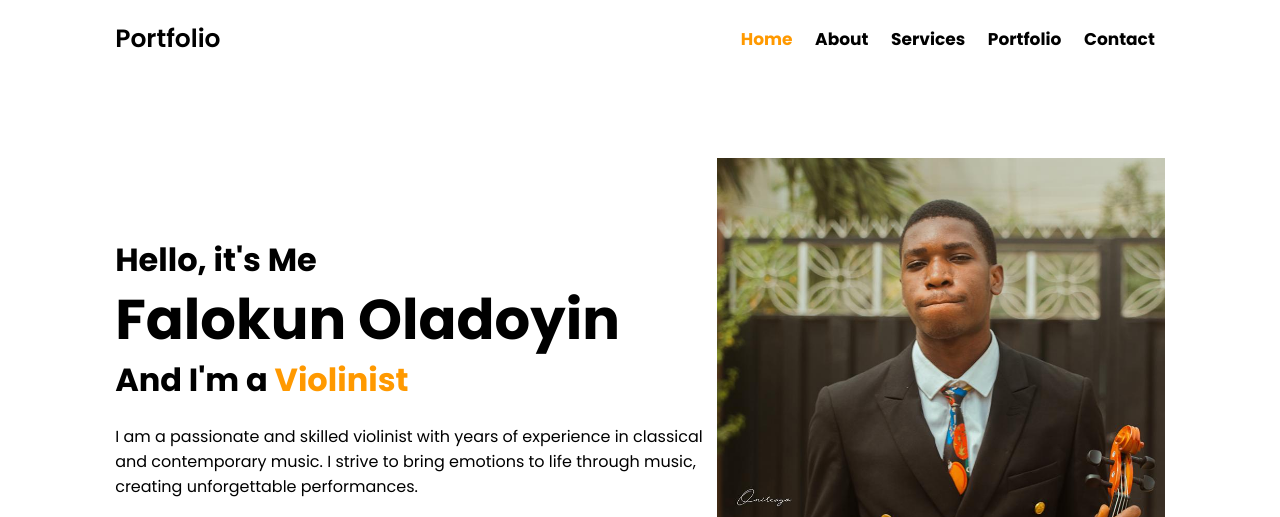
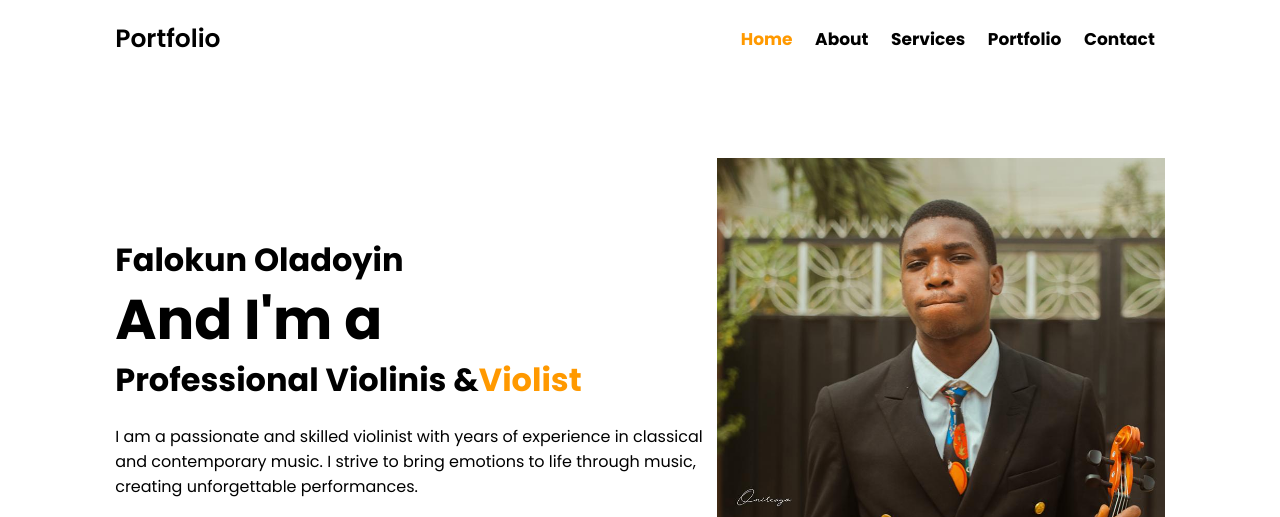
Before and after one commit to cohzyweb/Violawiz, a plain HTML site: page index.html in a window 1280 px wide. Shown: the top 517 px of the page. Drawn offline with nearby package versions, Linux system fonts and the light colour scheme.

Commit message:
Update index.html

```diff
--- a/index.html
+++ b/index.html
@@ -38,9 +38,9 @@
     <!-- Home Section Design -->
     <section class="home" id="home">
       <div class="home-content">
-        <h3>Hello, it's Me</h3>
-        <h1>Falokun Oladoyin</h1>
-        <h3>And I'm a <span>Violinist</span></h3>
+        <h3>Falokun Oladoyin</h3>
+        <h1>And I'm a </h1>
+        <h3>Professional Violinis &<span>Violist</span></h3>
         <p>
           I am a passionate and skilled violinist with years of experience in
           classical and contemporary music. I strive to bring emotions to life
```
